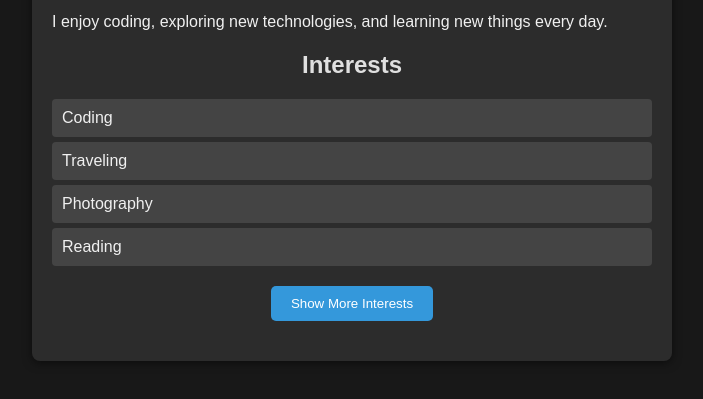
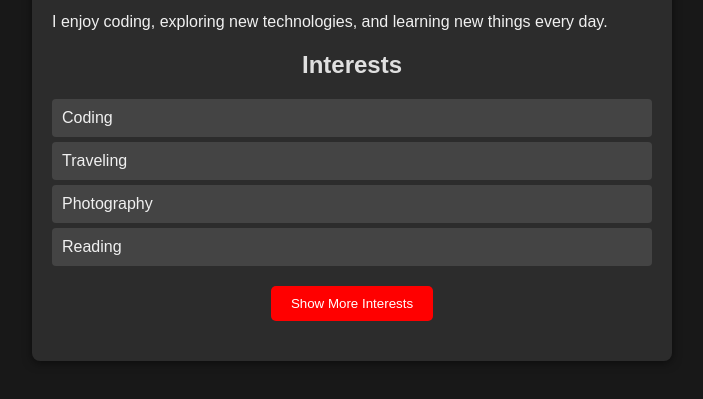
Before and after one commit to wizardXwizard/open-source-tut, a plain HTML site: page index.html in a window 1280 px wide. Shown: the part 315-714 px from the top of the page, without its empty margins (288-991 px from the left). Drawn offline with Linux system fonts and the light colour scheme.

Commit message:
button red

```diff
--- a/index.html
+++ b/index.html
@@ -55,7 +55,7 @@
             padding: 10px 20px;
             border: none;
             border-radius: 5px;
-            background-color: #3498db;
+            background-color: red;
             color: white;
             cursor: pointer;
             transition: background-color 0.3s;
```
